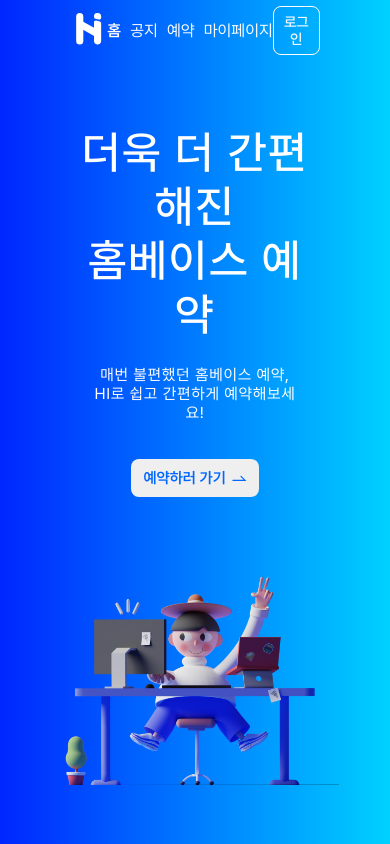
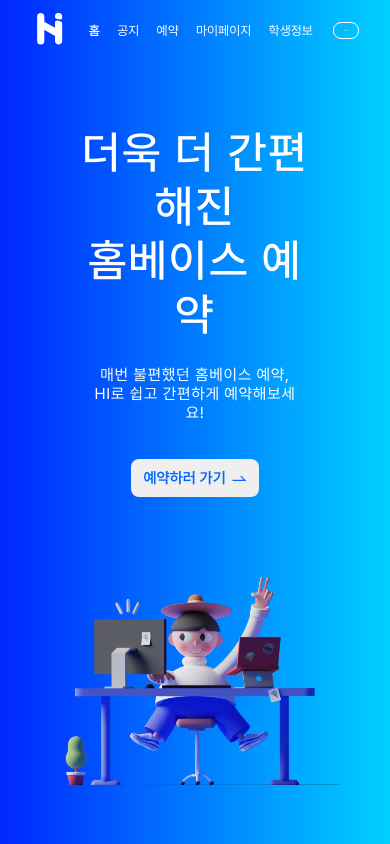
Before and after one commit to GSM-MSG/Hi-v2-FrontEnd, a Next.js app: page / in a window 390 px wide. Shown: the top 844 px of the page. Built offline with nearby package versions, Linux system fonts and the light colour scheme; no server answers; what @msg-team/gauth-react would draw is missing.

Commit message:
:lipstick: Update header responsive

```diff
--- a/components/Header/index.tsx
+++ b/components/Header/index.tsx
@@ -86,7 +86,7 @@ function Header() {
             마이페이지
           </Link>
         </li>
-        {data?.role?.includes('ROLE_ADMIN' || 'ROLE_TEACHER') && (
+        {!data?.role?.includes('ROLE_ADMIN' || 'ROLE_TEACHER') && (
           <li>
             <Link
               href='/user'
--- a/components/Header/style.ts
+++ b/components/Header/style.ts
@@ -24,6 +24,18 @@ export const HeaderContainer = styled.header<HeaderProps>`
     width: 2rem;
     height: 2rem;
   }
+
+  @media screen and (max-width: 850px) {
+    padding: 0 14vw;
+  }
+
+  @media screen and (max-width: 670px) {
+    padding: 0 10vw;
+  }
+
+  @media screen and (max-width: 450px) {
+    padding: 0 8vw;
+  }
 `
 export const MenuListBox = styled.ul<HeaderProps>`
   list-style: none;
@@ -47,6 +59,11 @@ export const MenuListBox = styled.ul<HeaderProps>`
       pathname === '/' ? (scroll === 0 ? '#ffffff' : '#000000') : '#000000'};
     font-weight: 600;
   }
+
+  @media screen and (max-width: 600px) {
+    font-size: 0.8rem;
+    width: 14rem;
+  }
 `
 
 export const LoginBtn = styled.button<HeaderProps>`
@@ -58,7 +75,7 @@ export const LoginBtn = styled.button<HeaderProps>`
   background: ${({ pathname, scroll }) =>
     pathname === '/' ? (scroll === 0 ? 'none' : '#0066ff') : '#0066ff'};
   color: #ffffff;
-  font-size: 0.9rem;
+  font-size: 1rem;
   font-weight: 500;
 
   &:hover {
@@ -67,4 +84,8 @@ export const LoginBtn = styled.button<HeaderProps>`
     color: ${({ pathname, scroll }) =>
       pathname === '/' ? (scroll === 0 ? '#0066ff' : '#ffffff') : '#ffffff'};
   }
+
+  @media screen and (max-width: 600px) {
+    font-size: 0.1rem;
+  }
 `
```
